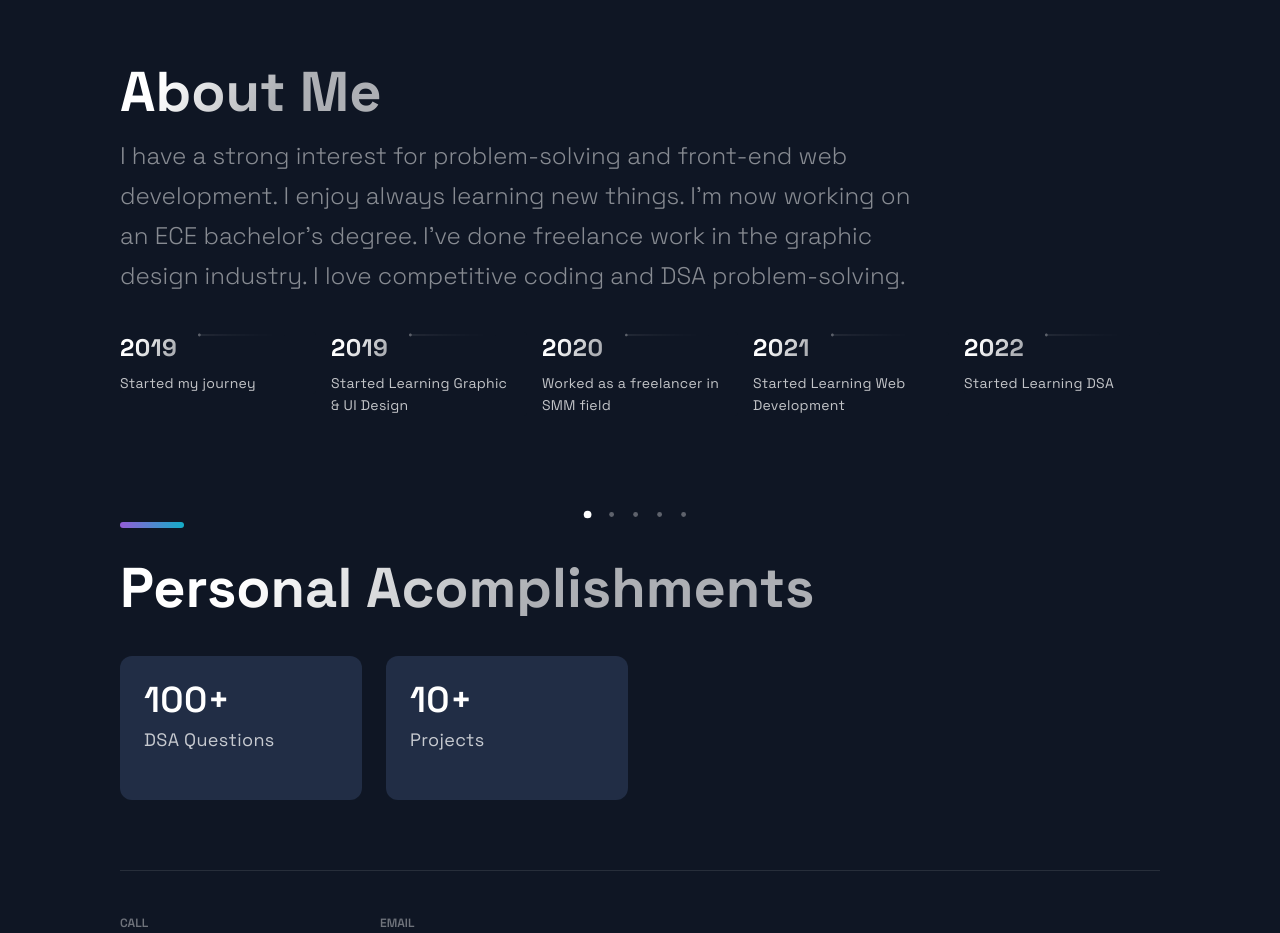
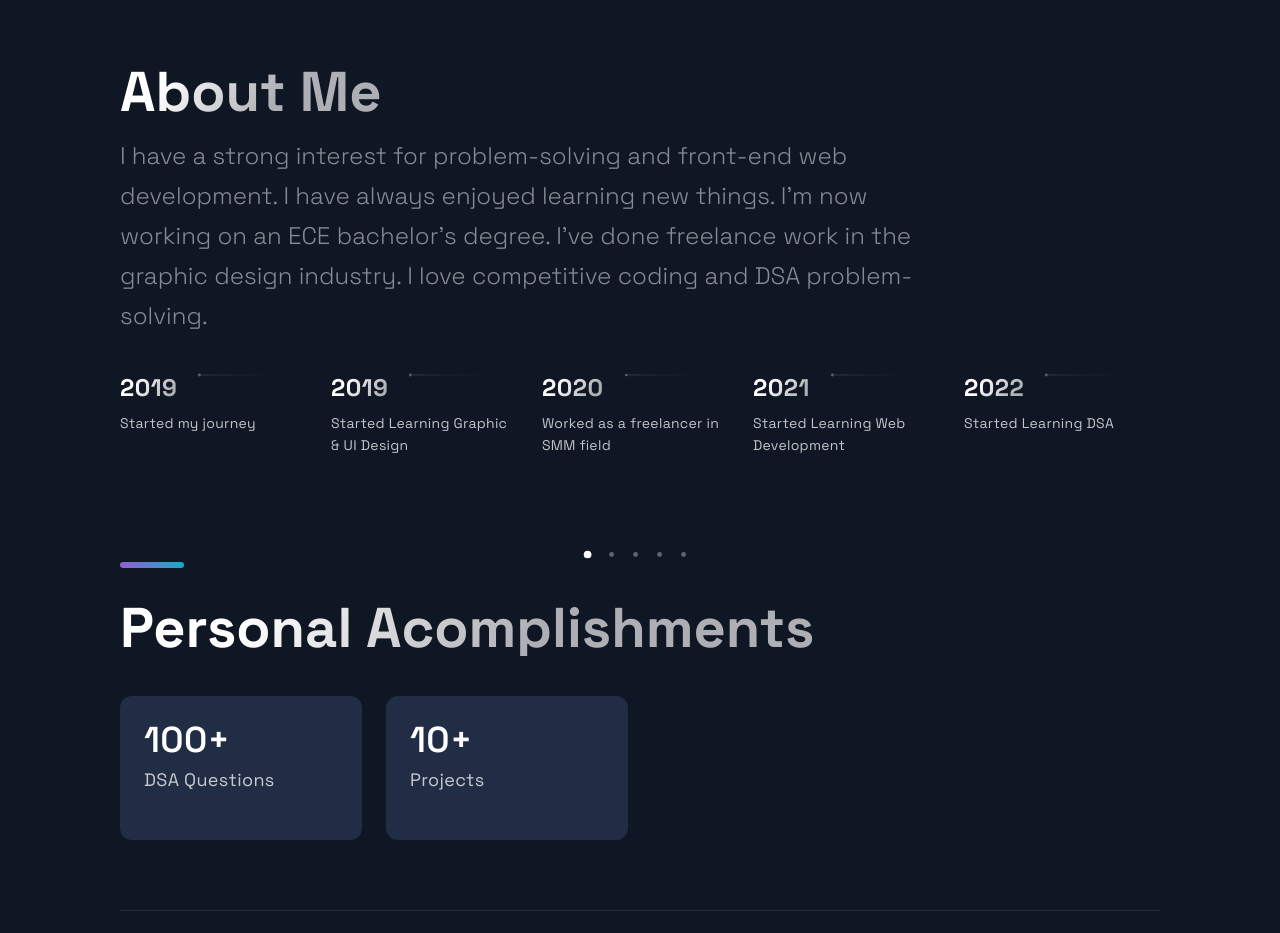
Before and after one commit to abhishekk7r/portfolio, a Next.js app: page /portfolio/ in a window 1280 px wide. Shown: the part 2620-3553 px from the top of the page. Built offline with nearby package versions, Linux system fonts and the light colour scheme.

Commit message:
fixed typo in about me section

```diff
--- a/src/components/TimeLine/TimeLine.js
+++ b/src/components/TimeLine/TimeLine.js
@@ -62,7 +62,7 @@ const Timeline = () => {
       <SectionTitle>About Me</SectionTitle>
       <SectionText>
         I have a strong interest for problem-solving and front-end web
-        development. I enjoy always learning new things. I'm now working on an
+        development. I have always enjoyed learning new things. I'm now working on an
         ECE bachelor's degree. I've done freelance work in the graphic design
         industry. I love competitive coding and DSA problem-solving.
       </SectionText>
```
